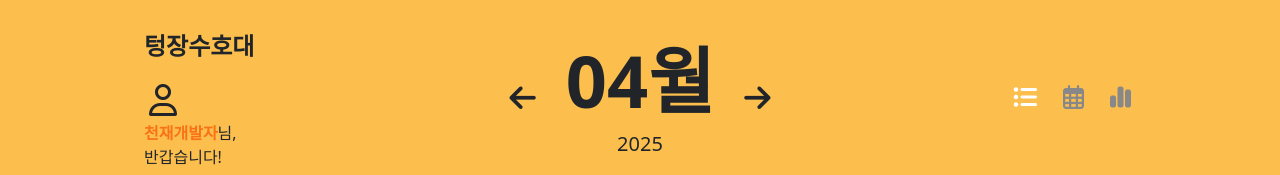
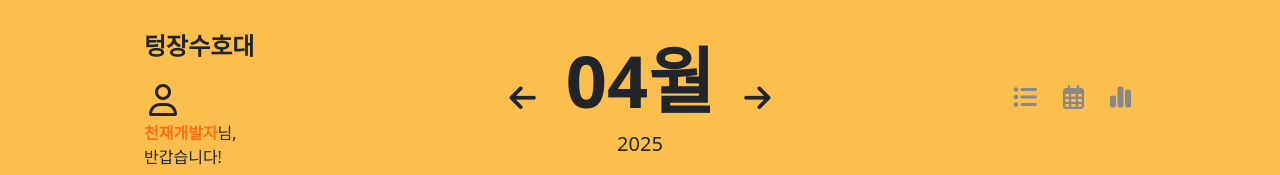
Before and after one commit to ehddbs4521/Empty_Account_Guardians, a Vue app: page / in a window 1280 px wide. Shown: the top 175 px of the page. Built offline with nearby package versions, Linux system fonts and the light colour scheme.

Commit message:
fix: change router link #50

```diff
--- a/src/components/Header.vue
+++ b/src/components/Header.vue
@@ -38,10 +38,10 @@
 
       <!-- 오른쪽 -->
       <div class="right">
-        <router-link to="/">
+        <router-link to="/home">
           <i
             class="icon fa-solid fa-list-ul"
-            :class="{ active: $route.path === '/' }"
+            :class="{ active: $route.path === '/home' }"
           ></i>
         </router-link>
         <router-link to="/calendar">
@@ -62,9 +62,9 @@
 </template>
 
 <script setup>
-import { ref, computed, watch } from 'vue';
+import { ref, computed, watch } from "vue";
 
-import { useDateStore } from '@/stores/date';
+import { useDateStore } from "@/stores/date";
 const dateStore = useDateStore();
 
 const currentDate = ref(new Date());
@@ -83,7 +83,7 @@ const nextMonth = () => {
   currentDate.value = date;
 };
 
-const name = ref('천재개발자');
+const name = ref("천재개발자");
 </script>
 
 <style scoped>
```
